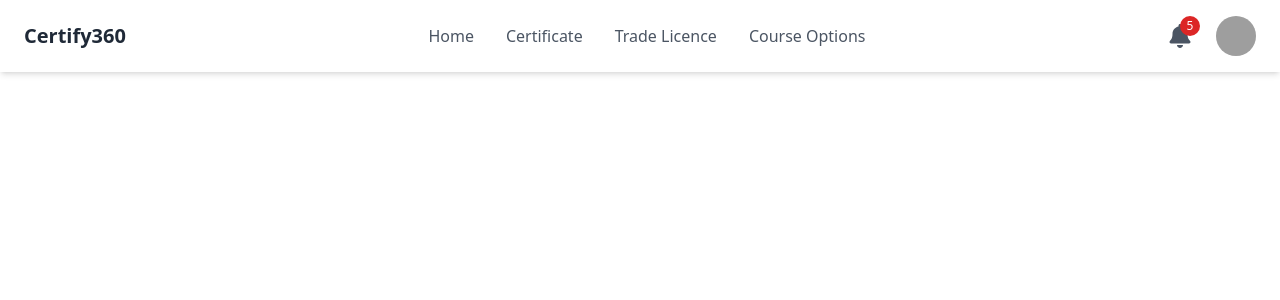
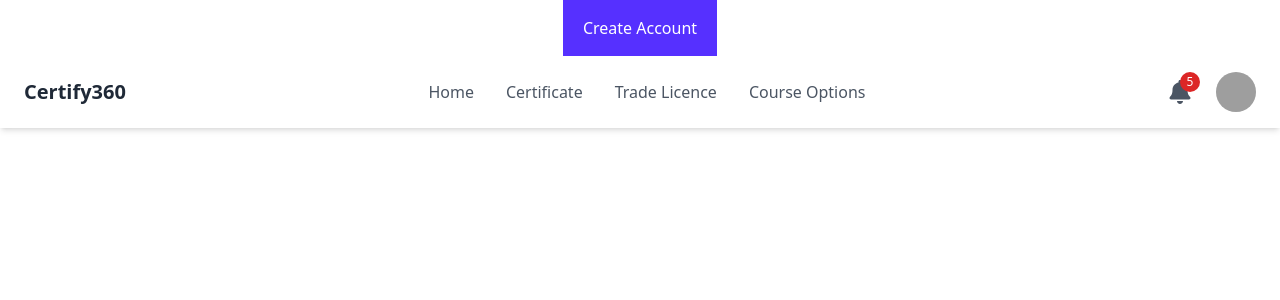
Before and after one commit to touhid9teen/Certify360, a React (Vite) app in the folder frontend/: page / in a window 1280 px wide. Shown: the top 300 px of the page. Built offline with nearby package versions, Linux system fonts and the light colour scheme; grey boxes are pictures that could not be loaded.

Commit message:
button functionality is updated

```diff
--- a/frontend/src/App.jsx
+++ b/frontend/src/App.jsx
@@ -1,11 +1,17 @@
-import { BrowserRouter } from "react-router-dom";
-import MainLayout from "./layouts/MainLayout";
+import Button from './elements/Button';
+import { BrowserRouter } from 'react-router-dom';
+import MainLayout from './layouts/MainLayout';
 
 function App() {
   return (
-    <BrowserRouter>
-      <MainLayout />
-    </BrowserRouter>
+    <>
+      <div className='flex justify-center'>
+        <Button children={'Create Account'} buttonVariant='primary'/>
+      </div>
+      <BrowserRouter>
+        <MainLayout />
+      </BrowserRouter>
+    </>
   );
 }
 
--- a/frontend/src/elements/Button.tsx
+++ b/frontend/src/elements/Button.tsx
@@ -1,41 +1,36 @@
-import React,{ ButtonHTMLAttributes, FC, ReactNode } from "react";
+import React, { BaseHTMLAttributes, FC, ReactNode } from "react";
 
-interface ButtonProps extends ButtonHTMLAttributes<HTMLButtonElement> {
+interface ButtonProps extends React.ButtonHTMLAttributes<HTMLButtonElement> {
     children: ReactNode;
     icon?: {
 		iconFile: ReactNode;
 		iconCustomClass?: string;
-	};
-	customClass?: string;
-	buttonType?: "submit" | "reset" | "button";
+	}
+    buttonStyle?: string;
+    iconStyle?: string;
+    buttonType?: "button" | "submit" | "reset";
     buttonVariant?: "primary" | "secondary";
 }
 
-const Button: FC<ButtonProps> = (props: ButtonProps) => {
-	const {
-		children,
-		icon,
-		customClass = "",
-		buttonVariant = "primary",
-		buttonType = "button",
-		...attributes
-	} = props;
+const Button: React.FC<ButtonProps> = (props: ButtonProps) => {
+    const { children, icon, buttonStyle, iconStyle, buttonVariant } = props;
 
-	const buttonColor = `${
-		buttonVariant === "primary"
-			? "bg-primary text-white disabled:bg-primary/65 "
-			: "bg-white text-[#858585] border border-[#DFDFDF]"
-	}`;
-
+    const buttonColor =
+        `${buttonVariant === "primary" ? "bg-primary text-white" : "bg-secondary"}`;
     return (
         <button
-			type={buttonType}
-			className={`flex items-center rounded-xl p-3.5 ${buttonColor} ${customClass}`}
-			{...attributes}
+            type="button"
+            className={`flex items-center rounde-lg h-14 px-5 text-semibold ${buttonStyle} ${buttonColor} `}
         >
-			{children}
+            {icon && (
+                <span
+				className={`${icon.iconCustomClass}`}
+                >
+                  {icon.iconFile}
+                </span>
+            )}
+            <span>{children}</span>
         </button>
     );
 };
-
 export default Button;
```
Lines whose indentation alone changed are shown as unchanged.
